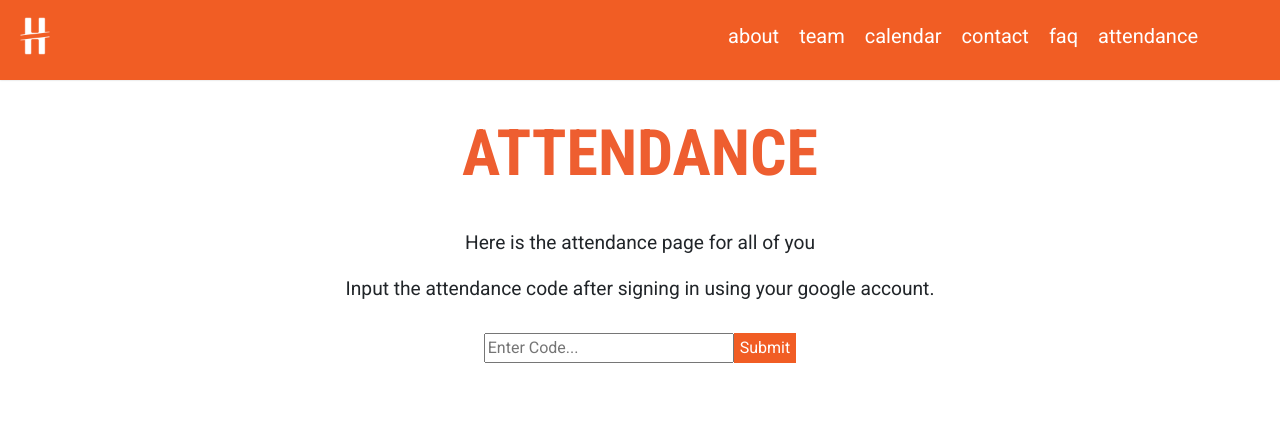
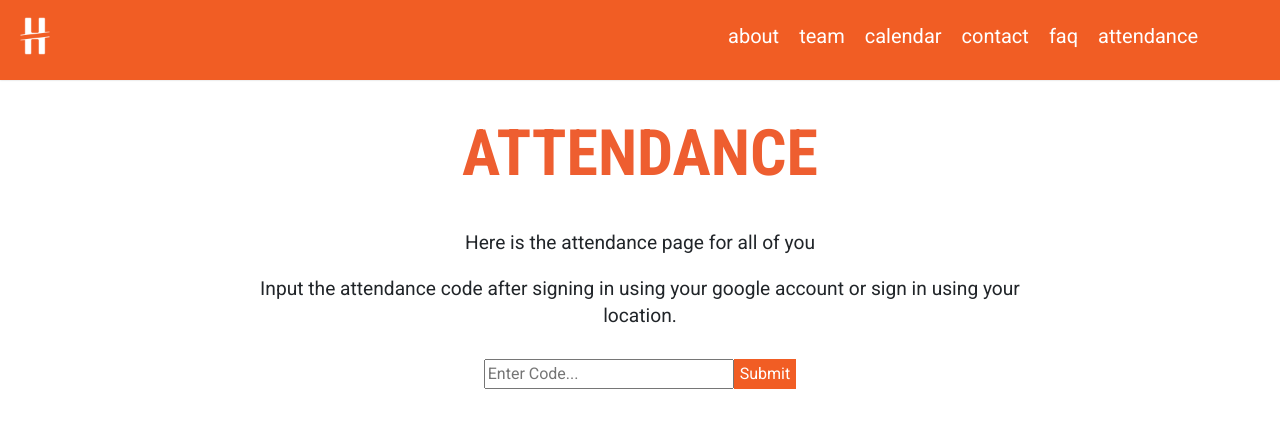
Before and after one commit to michiganhackers/mh-web-new, a React (Create React App) app: page /attendance in a window 1280 px wide. Shown: the top 428 px of the page. Built offline with nearby package versions, Linux system fonts and the light colour scheme; no server answers.

Commit message:
Added location finding and checks if you are in the location area.
The title says it all.

```diff
--- a/package.json
+++ b/package.json
@@ -15,6 +15,7 @@
     "react": "^16.5.2",
     "react-dom": "^16.5.2",
     "react-moment": "^0.8.4",
+    "react-native-geolocation-service": "^3.1.0",
     "react-responsive-carousel": "^3.1.51",
     "react-router-dom": "^4.3.1",
     "react-scripts": "^2.1.1",
--- a/src/components/AttendanceForm/AttendanceForm.jsx
+++ b/src/components/AttendanceForm/AttendanceForm.jsx
@@ -22,13 +22,78 @@ const CodeSubmitButton = styled.input`
     margin-top: 10px;
 `
 
+// North Campus
+const NC_LEFT_LONG = -83.718946;
+const NC_RIGHT_LONG = -83.708453;
+const NC_TOP_LAT = 42.293946;
+const NC_BOTTOM_LAT = 42.287679;
+
+// TechArb
+const TA_LEFT_LONG = -83.743043;
+const TA_RIGHT_LONG = -83.742018;
+const TA_TOP_LAT = 42.280322;
+const TA_BOTTOM_LAT = 42.279035;
+
 class AttendanceForm extends React.Component {
     constructor(props){
         super(props);
-        this.state =  {code: '', submitted: false, uniqname: ''};
+        this.state =  {code: '', submitted: false, uniqname: '', location: {lat: null, lng: null}, is_in_location: false};
 
         this.handleChange = this.handleChange.bind(this);
         this.sendCode = this.sendCode.bind(this);
+        this.processLocationSignIn = this.processLocationSignIn.bind(this);
+    }
+
+    componentDidMount(props) {
+        this.setState({
+            userLocation: navigator.geolocation.getCurrentPosition(
+                position => {
+                    const {latitude, longitude} = position.coords;
+                    this.setState({
+                        location: {lat: latitude, lng: longitude}
+                    });
+
+                }
+            )
+        });
+    }
+
+    processLocationSignIn(e) {
+        e.preventDefault();
+
+        let mh_backend = process.env.REACT_APP_MH_BACKEND_URL;
+
+        if (this.state.location.lat > NC_BOTTOM_LAT && this.state.location.lat < NC_TOP_LAT && this.state.location.lng > NC_LEFT_LONG && this.state.location.lng < NC_RIGHT_LONG) {
+            // user is inside north campus fence
+            this.state.is_in_location = true;
+        }
+
+        if (this.state.location.lat > TA_BOTTOM_LAT && this.state.location.lat < TA_TOP_LAT && this.state.location.lng > TA_LEFT_LONG && this.state.location.lng < TA_RIGHT_LONG) {
+            // user is inside TechArb
+            this.state.is_in_location = true;
+        }
+        //handle location not working here
+        if (!this.state.is_in_location) return;
+
+        let payload = {
+            uniqname: this.state.uniqname
+        };
+
+        axios({
+            method: 'post',
+            headers: { 'content-type': 'application/json' },
+            url: mh_backend + '/v1/',
+            data: JSON.stringify(payload)
+        }).then(res => {
+
+        })
+            .catch(error => {
+                console.log(error);
+            });
+
+        this.setState({
+            submitted: true
+        })
     }
 
     sendCode(e){
@@ -65,13 +130,15 @@ class AttendanceForm extends React.Component {
 
     render(){
         return(
-            <EmailForm onSubmit={this.sendCode}>
+            <EmailForm onSubmit={this.state.location.lat ? this.processLocationSignIn : this.sendCode}>
                 <StaticP>
-                Input the attendance code after signing in using your google account.
+                Input the attendance code after signing in using your google account or sign in using your location.
                 </StaticP>
-                {this.state.submitted ? <StaticP> Successfully Added! </StaticP> : null}
-                <CodeInputBox type="email" value={this.state.code} onChange={this.handleChange} placeholder="Enter Code..."/>
-                <CodeSubmitButton type="submit" value="Submit"/>
+                {this.state.is_in_location ? <StaticP>You are in the location area</StaticP> : null}
+                {this.state.location.lat ? <CodeSubmitButton type="submit" value="Submit your location"/> : null}
+                {this.state.submitted ? <StaticP>Signed in!</StaticP> : null}
+                {this.state.location.lat ? null : <CodeInputBox type="" value={this.state.code} onChange={this.handleChange} placeholder="Enter Code..."/>}
+                {this.state.location.lat ? null : <CodeSubmitButton type="submit" value="Submit"/>}
             </EmailForm>
         )
     }
```
Also changed, not shown: 1 other file (tests, documents, lock files or other folders).
